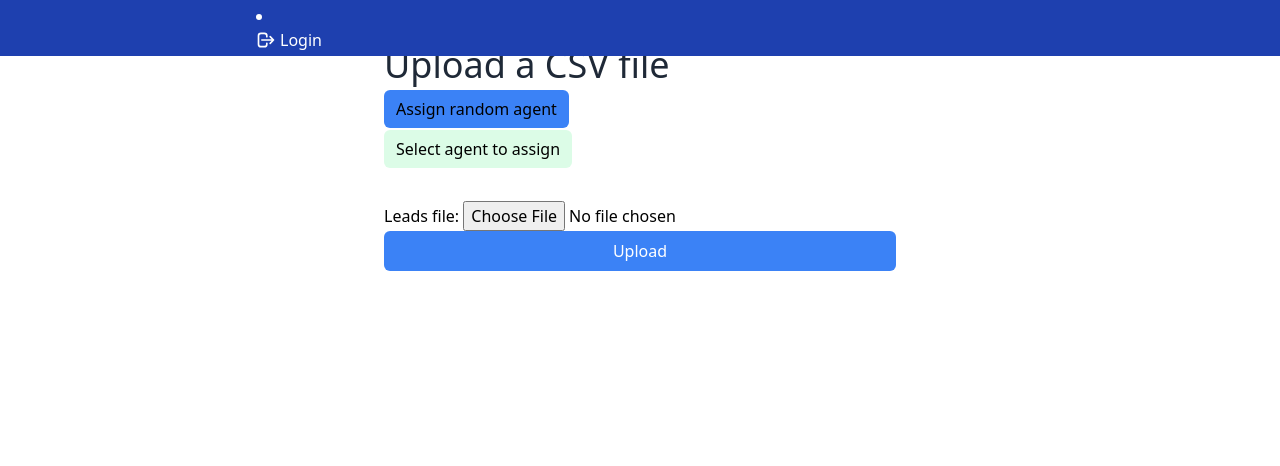
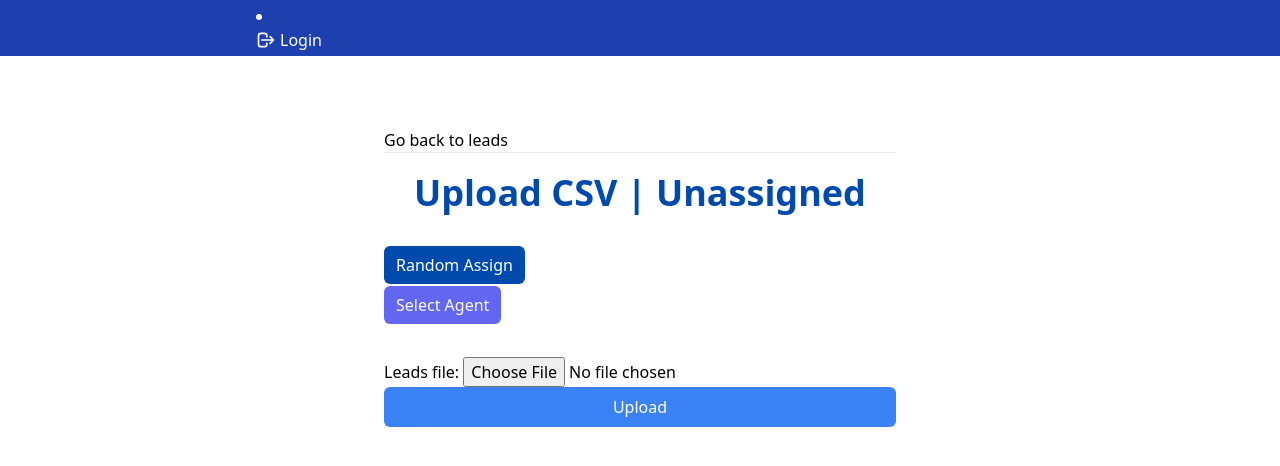
Before and after one commit to bilo2bil3/kingcrm, a Django app: page /leads/upload/ in a window 1280 px wide. Shown: the top 466 px of the page. Run offline with Django 3.2, Linux system fonts and the light colour scheme; parts of the project's set-up code (start-up, migrations or seed data) failed here and were passed over; some libraries are stand-ins or nearby versions.

Commit message:
whateveree

```diff
--- a/agents/templates/agents/agent_create.html
+++ b/agents/templates/agents/agent_create.html
@@ -3,13 +3,13 @@
 
 {% block content %}
 
-<div class="max-w-lg mx-auto">
+<div class="max-w-lg mx-auto mt-32 mb-52">
 
-    <div class="py-5 border-b border-gray-200">
+    <div class="py-5 border-b border-gray-200 ">
         <a class="hover:text-blue-500" href="{% url 'agents:agent-list' %}">Go back to agents</a>
     </div>
 
-    <h1 class="text-4xl text-gray-800">Create a new agent</h1>
+    <h1 class="text-4xl text-center text-[#004aad] font-extrabold mb-14">Create a new agent</h1>
     <form method="post">
         {% csrf_token %}
         {{ form|crispy }}
--- a/leads/templates/leads/lead_search.html
+++ b/leads/templates/leads/lead_search.html
@@ -3,10 +3,10 @@
 
 {% block content %}
 
-<div class="max-w-lg mx-auto">
+<div class="max-w-lg mx-auto mt-32 mb-52">
     <a class="hover:text-blue-500" href="{% url 'leads:lead-list' %}">Go back to leads</a>
     <div class="py-5 border-t border-gray-200">
-        <h1 class="text-4xl text-gray-800">Search leads</h1>
+        <h1 class="text-4xl text-center text-[#004aad] font-extrabold"">Search leads</h1>
     </div>
     <form method="get" class="mt-5" action="{% url 'leads:lead-list' %}">
         {{ form|crispy }}
--- a/leads/templates/leads/leads_upload.html
+++ b/leads/templates/leads/leads_upload.html
@@ -3,20 +3,25 @@
 
 {% block content %}
 
-<div class="max-w-lg mx-auto">
+
+<div class="max-w-lg mx-auto mt-32">
     <a class="hover:text-blue-500" href="{% url 'leads:lead-list' %}">Go back to leads</a>
     <div class="py-5 border-t border-gray-200">
-        <h1 class="text-4xl text-gray-800">Upload a CSV file</h1>
+        <h1 class="text-4xl text-center text-[#004aad] font-extrabold mb-10">Upload CSV | Unassigned</h1>
+
+<div class="flex-col">
         <div class="mt-3">
-            <a class="w-full rounded-md bg-blue-500 py-2 px-3" href="{% url 'leads:leads-upload-random' %}">
-                Assign random agent
+            <a class="w-full rounded-md bg-[#004aad] py-2 px-3 mb-10 text-white" href="{% url 'leads:leads-upload-random' %}">
+                Random Assign
             </a>
         </div>
         <div class="mt-4">
-            <a class="w-full rounded-md bg-green-100 py-2 px-3" href="{% url 'leads:leads-upload-selected' %}">
-                Select agent to assign
+            <a class="w-full rounded-md bg-indigo-500 py-2 px-3 text-white" href="{% url 'leads:leads-upload-selected' %}">
+                Select Agent
             </a>
         </div>
+</div>
+
     </div>
     <form method="post" class="mt-5" enctype="multipart/form-data">
         {% csrf_token %}
```
Also changed, not shown: agents/templates/agents/agent_list.html (+13 -11 lines), leads/templates/leads/lead_create.html (+4 -3 lines), leads/templates/leads/lead_list.html (+8 -7 lines), leads/templates/leads/leads_upload_random.html (+6 -6 lines), leads/templates/leads/leads_upload_selected.html (+8 -6 lines).
